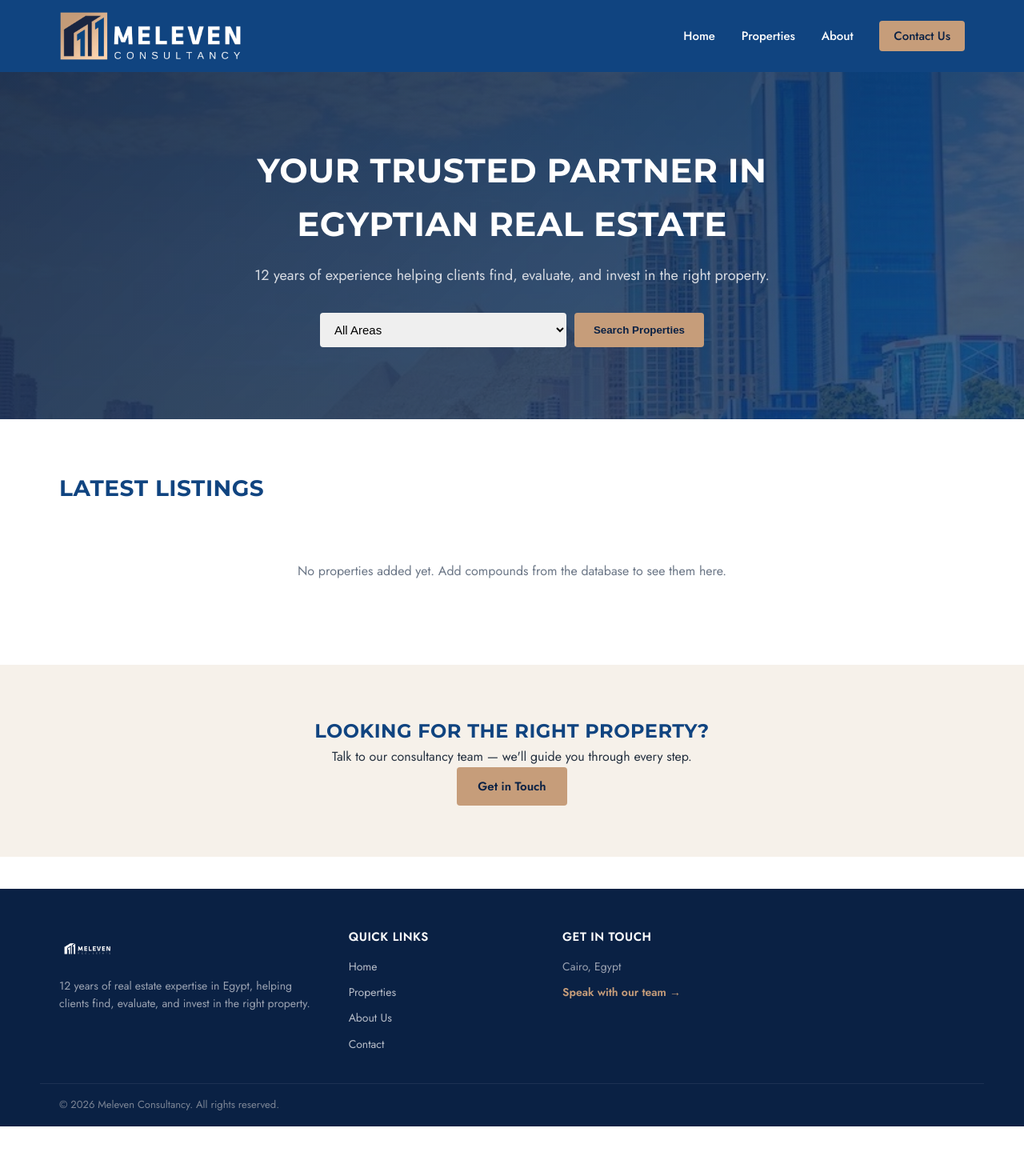
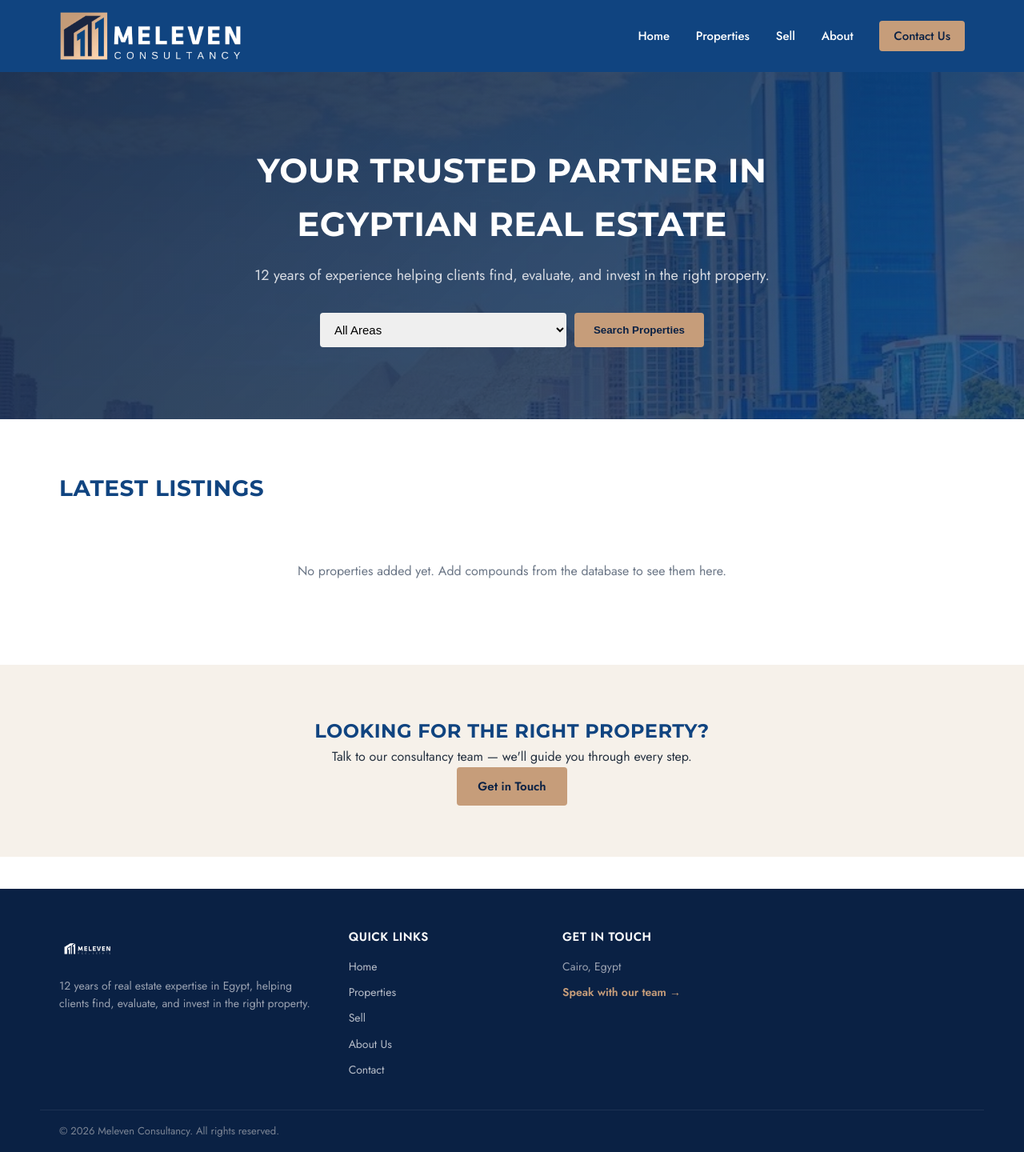
Before and after one commit to 4syyyz62k5-web/meleveneg-website, a Flask app: page / in a window 1280 px wide. Shown: the whole page at 80% size. Before the commit the page ends 1408 px from the top, so only its background shows below. Run offline with Flask 3, Linux system fonts and the light colour scheme.

Commit message:
Update base.html

```diff
--- a/templates/base.html
+++ b/templates/base.html
@@ -10,7 +10,6 @@
 <link rel="stylesheet" href="{{ url_for('static', filename='css/style.css') }}">
 </head>
 <body>
-
 <header class="site-header">
     <div class="container header-inner">
         <a href="{{ url_for('home') }}" class="brand">
@@ -19,12 +18,12 @@
         <nav class="main-nav">
             <a href="{{ url_for('home') }}">Home</a>
             <a href="{{ url_for('compounds') }}">Properties</a>
+            <a href="{{ url_for('sell_property') }}">Sell</a>
             <a href="{{ url_for('about') }}">About</a>
             <a href="{{ url_for('contact') }}" class="nav-cta">Contact Us</a>
         </nav>
     </div>
 </header>
-
 {% with messages = get_flashed_messages(with_categories=true) %}
   {% if messages %}
     <div class="container flash-wrap">
@@ -34,11 +33,9 @@
     </div>
   {% endif %}
 {% endwith %}
-
 <main>
 {% block content %}{% endblock %}
 </main>
-
 <footer class="site-footer">
     <div class="container footer-columns">
         <div class="footer-col footer-brand-col">
@@ -47,7 +44,6 @@
             </div>
             <p class="footer-tagline">12 years of real estate expertise in Egypt, helping clients find, evaluate, and invest in the right property.</p>
         </div>
-
         {% if footer_areas %}
         <div class="footer-col">
             <h4>Areas</h4>
@@ -56,15 +52,14 @@
             {% endfor %}
         </div>
         {% endif %}
-
         <div class="footer-col">
             <h4>Quick Links</h4>
             <a href="{{ url_for('home') }}">Home</a>
             <a href="{{ url_for('compounds') }}">Properties</a>
+            <a href="{{ url_for('sell_property') }}">Sell</a>
             <a href="{{ url_for('about') }}">About Us</a>
             <a href="{{ url_for('contact') }}">Contact</a>
         </div>
-
         <div class="footer-col">
             <h4>Get In Touch</h4>
             <p class="footer-contact-line">Cairo, Egypt</p>
@@ -75,6 +70,5 @@
         &copy; {{ 2026 }} Meleven Consultancy. All rights reserved.
     </div>
 </footer>
-
 </body>
 </html>
```
